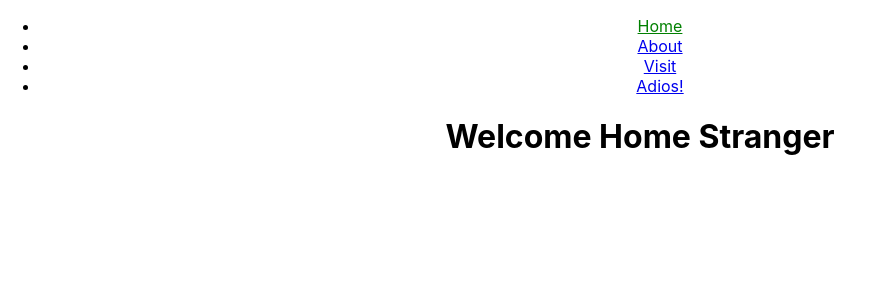
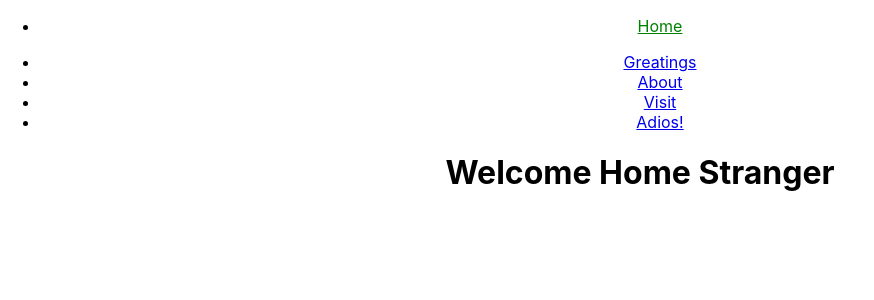
Before and after one commit to Jane-Wandia/Simple-Router-app, a React (Create React App) app: page / in a window 1280 px wide. Shown: the top 300 px of the page, without its empty margins (0-874 px from the left). Built offline with nearby package versions, Linux system fonts and the light colour scheme.

Commit message:
added another link Greatings

```diff
--- a/src/App.js
+++ b/src/App.js
@@ -18,6 +18,13 @@ class App extends Component  {
         {color:'green'}
       }>Home</NavLink>
       </li>
+      </ul>
+      <ul>
+        <li>
+      <NavLink to="/greatings" activeStyle={
+        {color:'green'}
+      }>Greatings</NavLink>
+      </li>
       <li>
       <NavLink to="/about"activeStyle={
         {color:'green'}
@@ -29,7 +36,7 @@ class App extends Component  {
       }>Visit</NavLink>
       </li>
       <li>
-      <NavLink to="/adios!"activeStyle={
+      <NavLink to="/adios"activeStyle={
         {color:'green'}
       }>Adios!</NavLink>
       </li>
@@ -39,9 +46,14 @@ class App extends Component  {
     return ( <h1>Welcome Home Stranger</h1>)
   }
 }/>
+<Route path="/greatings" exact strict render={
+  ()=>{
+    return ( <h1>Greatings, How are you Today?</h1>)
+  }
+}/>
 <Route path="/about" exact strict render={
   ()=>{
-    return ( <h1> This is my About</h1>)
+    return ( <h1> Feel Free to Roam About</h1>)
   }
 }/>
 <Route path="/visit" exact strict render={
```
